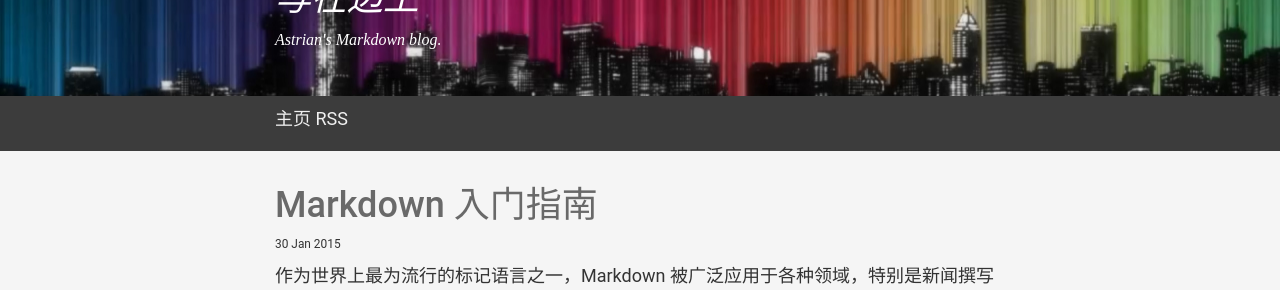
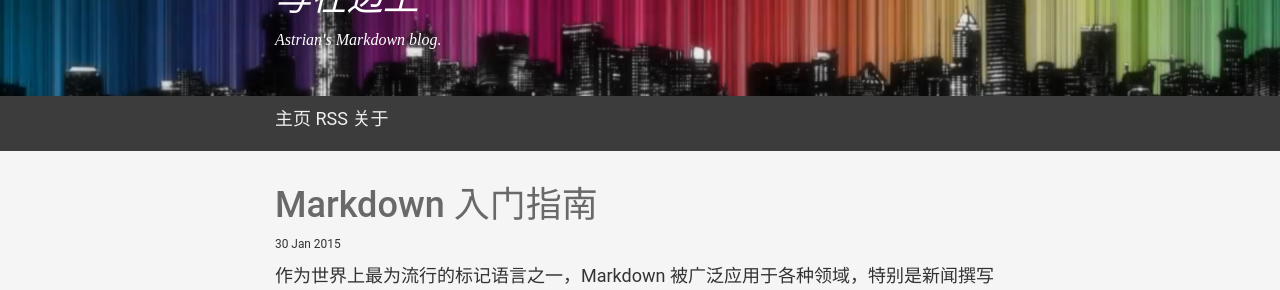
Before and after one commit to zqm1999/zqm1999.github.io, a Jekyll site: the page built from index.htm, in a window 1280 px wide. Shown: the part 212-502 px from the top of the page. Built offline with Jekyll 4.4.1, drawn with Linux system fonts in a browser that asks for light colours; nearby versions of some CDN libraries; some web fonts are replaced; Markdown is read by kramdown in place of the engine named in the settings.

Commit message:
导航调整

```diff
--- a/_includes/titlehead.html
+++ b/_includes/titlehead.html
@@ -10,7 +10,7 @@
           <div class="nav">
               <div class="container">
                   <div class="col-md-8 col-md-offset-2">
-                      <p><a href="{{ site.url }}">主页</a> <a href="{{ site.url }}/feed.xml">RSS</a></p>
+                      <p><a href="{{ site.url }}">主页</a> <a href="{{ site.url }}/feed.xml">RSS</a> <a href="{{ site.url }}">关于</p>
                   </div>
               </div>
 </div>
```
